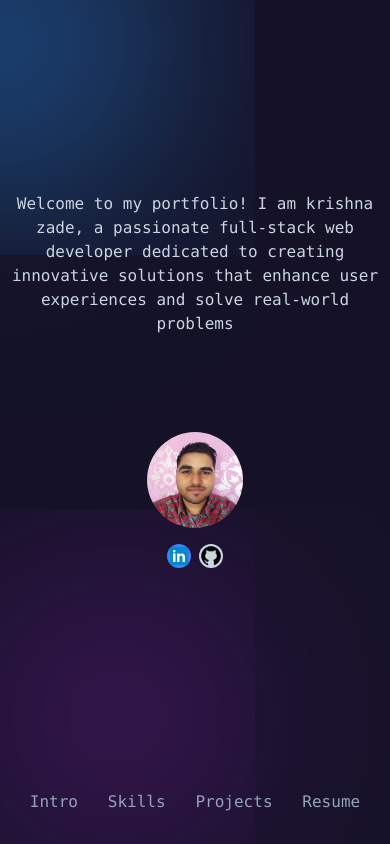
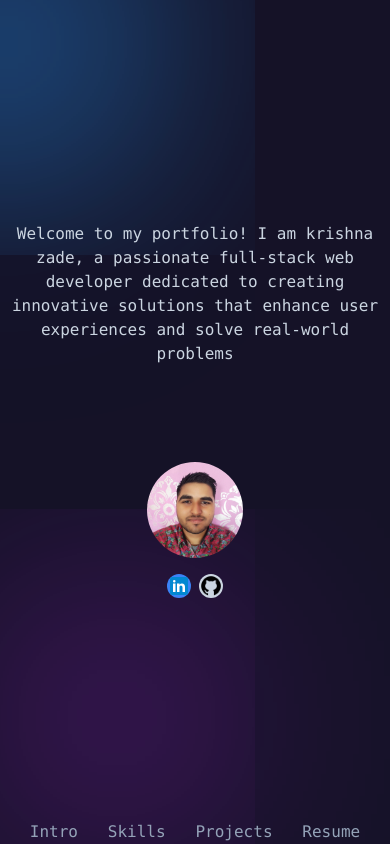
Before and after one commit to Krishcode264/portfolio, a Next.js app: page / in a window 390 px wide. Built offline with nearby package versions, Linux system fonts and the light colour scheme.

Commit message:
min-h-100vh fix mobile issue for 100vh

```diff
--- a/app/layout.tsx
+++ b/app/layout.tsx
@@ -18,7 +18,7 @@ export default function RootLayout({
   return (
     <html lang="en">
       <body className="">
-        <div className="main-wrapper     w-[100vw] h-[100vh] flex flex-col  ">
+        <div className="main-wrapper     w-[100vw] min-h-[100vh] flex flex-col  ">
           <div
           className=" flex-1 h-70vh  w-full overflow-auto  flex items-center justify-center"
           >
```
